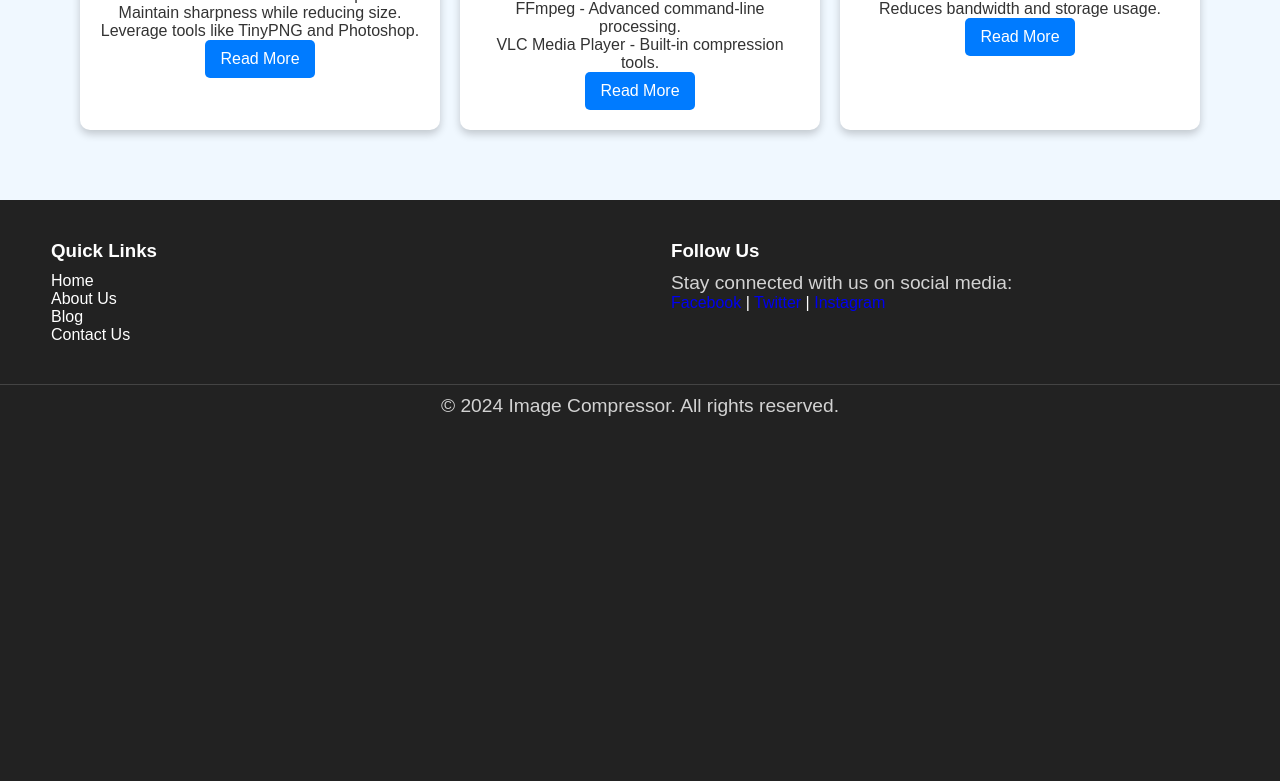
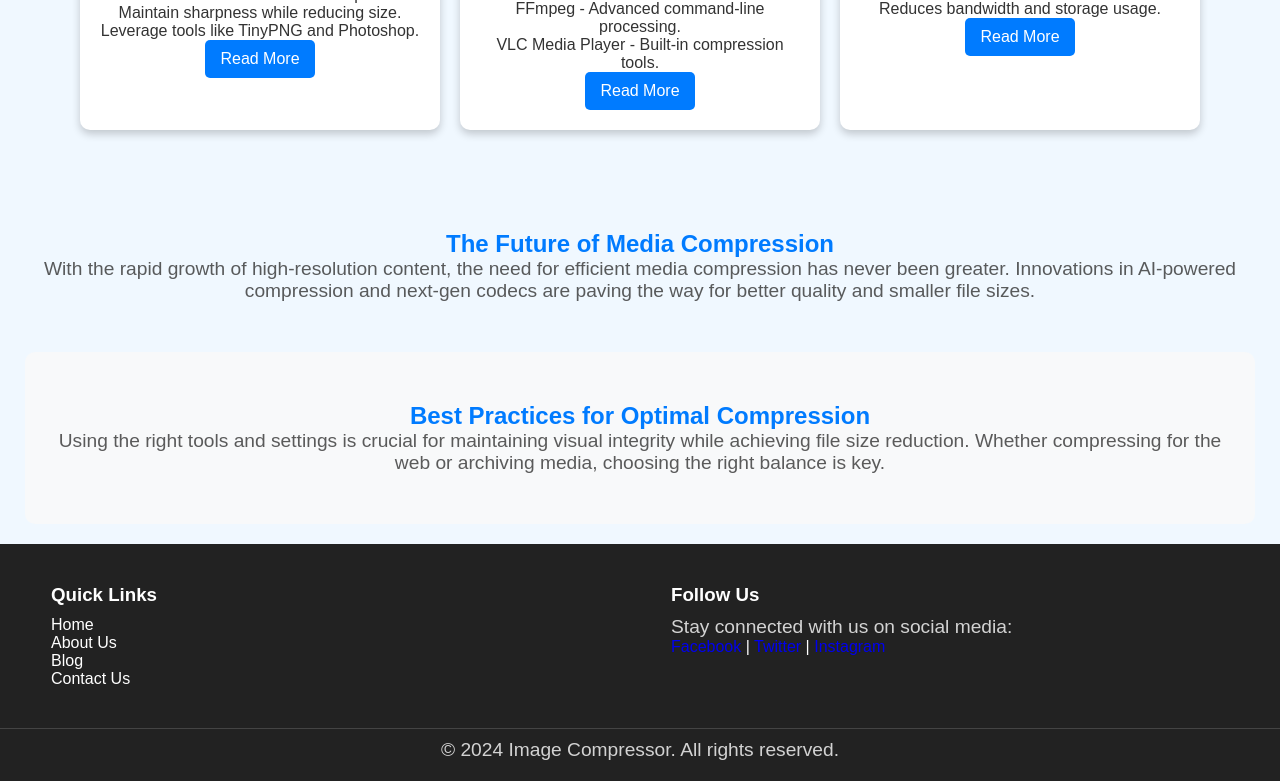
Before and after one commit to martinondiwa/image_compression, a Flask app: page /blog in a window 1280 px wide. Shown: the part 597-1378 px from the top of the page. Before the commit the page ends 1013 px from the top, so only its background shows below. Run offline with Flask 3, Linux system fonts and the light colour scheme; some libraries are stand-ins or nearby versions.

Commit message:
Update blog.html
sdg

```diff
--- a/templates/blog.html
+++ b/templates/blog.html
@@ -50,4 +50,15 @@
         </div>
     </div>
 </section>
+
+<section style="max-width: 1200px; margin: auto; padding: 50px 15px; text-align: center;">
+    <h2 style="color: #007bff;">The Future of Media Compression</h2>
+    <p>With the rapid growth of high-resolution content, the need for efficient media compression has never been greater. Innovations in AI-powered compression and next-gen codecs are paving the way for better quality and smaller file sizes.</p>
+</section>
+
+<section style="max-width: 1200px; margin: auto; padding: 50px 15px; text-align: center; background: #f8f9fa; border-radius: 10px;">
+    <h2 style="color: #007bff;">Best Practices for Optimal Compression</h2>
+    <p>Using the right tools and settings is crucial for maintaining visual integrity while achieving file size reduction. Whether compressing for the web or archiving media, choosing the right balance is key.</p>
+</section>
+
 {% endblock %}
```
